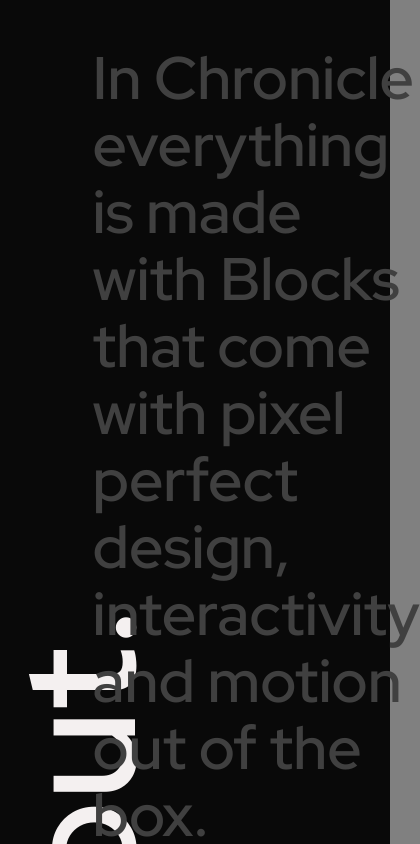
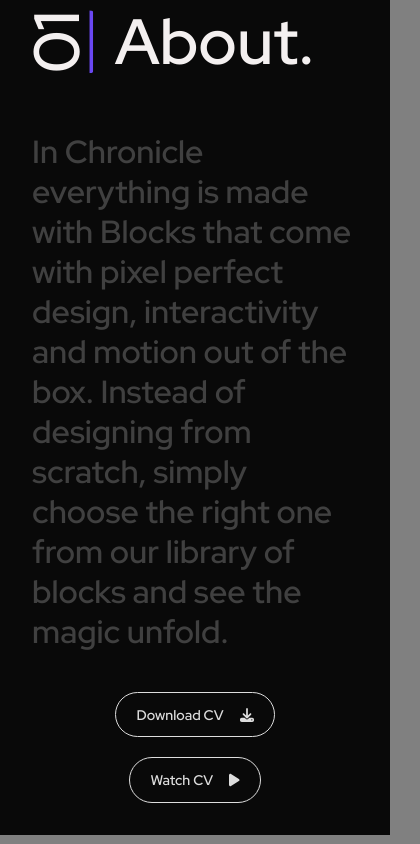
Before and after one commit to TLNRB/portfolioWebsite, a Vue app in the folder portfolioWebsite/: page / in a window 390 px wide. Shown: the part 900-1744 px from the top of the page, 420 px wide, since content can reach past the window. Built offline with nearby package versions, Linux system fonts and the light colour scheme.

Commit message:
about page responsive done

```diff
--- a/portfolioWebsite/src/App.vue
+++ b/portfolioWebsite/src/App.vue
@@ -42,8 +42,7 @@ import Nav from './components/Nav.vue'
 
 .about .title {
   margin-top: 11.5rem;
-  margin-left: -2.25rem;
-  width: 15%;
+  width: 160px;
   display: flex;
   justify-content: center;
   align-items: center;
@@ -107,4 +106,136 @@ import Nav from './components/Nav.vue'
   font-size: 1rem;
   font-weight: 600;
 }
+
+/* ----- Responsive ----- */
+@media screen and (max-width: 1400px) {
+  .about .content {
+    width: 600px;
+  }
+}
+
+@media screen and (max-width: 1200px) {
+  .about {
+    padding: 4rem;
+  }
+}
+
+@media screen and (max-width: 1068px) {
+  .about {
+    display: flex;
+    align-items: center;
+    flex-direction: column;
+  }
+
+  .about .title {
+    margin-top: 2.25rem;
+    margin-left: -1.5rem;
+    margin-bottom: 3.75rem;
+    width: 100%;
+    justify-content: start;
+    flex-direction: row;
+    gap: 2rem;
+  }
+
+  .about .title h1 {
+    font-size: 7rem;
+  }
+
+  .about .title .section-number {
+    border-top: 0;
+    border-bottom: 4px solid var(--primaryColor);
+    border-radius: 3px;
+    transform: rotate(-90deg);
+  }
+
+  .about .title .section-name {
+    transform: rotate(0);
+  }
+
+  .about .content {
+    width: 100%;
+  }
+
+  .about .content p {
+    font-size: 2.25rem;
+    line-height: 43px;
+  }
+
+  .about .content .btn-container {
+    margin-top: 2.5rem;
+  }
+}
+
+@media screen and (max-width: 768px) {
+  .about {
+    padding: 2rem;
+  }
+
+  .about .title {
+    margin-top: 2rem;
+    margin-left: -1.5rem;
+    margin-bottom: 3.5rem;
+    gap: 1.5rem;
+  }
+
+  .about .content {
+    width: 100%;
+  }
+
+  .about .content p {
+    font-size: 2rem;
+    line-height: 40px;
+  }
+
+  .about .content .btn-container {
+    margin-top: 2.5rem;
+    gap: 1.5rem;
+  }
+
+  .about .content .btn-container a {
+    gap: 1rem;
+    padding: 0.625rem 1.25rem;
+    font-size: 0.875rem;
+  }
+
+  .about .content .btn-container a span {
+    font-size: 0.875rem;
+  }
+}
+
+@media screen and (max-width: 560px) {
+  .about .title {
+    margin-left: -0.5rem;
+  }
+
+  .about .title h1 {
+    font-size: 4rem;
+  }
+  .about .content .btn-container {
+    display: flex;
+    flex-direction: column;
+    justify-content: center;
+    gap: 1.25rem;
+  }
+}
+
+@media screen and (max-width: 360px) {
+  .about .title {
+    margin-left: -0.25rem;
+    gap: 1rem;
+  }
+
+  .about .title h1 {
+    font-size: 2.5rem;
+  }
+
+  .about .title .section-number {
+    border-bottom: 3px solid var(--primaryColor);
+  }
+
+  .about .content p {
+    font-size: 1.5rem;
+    line-height: 35px;
+  }
+}
 </style>
```
